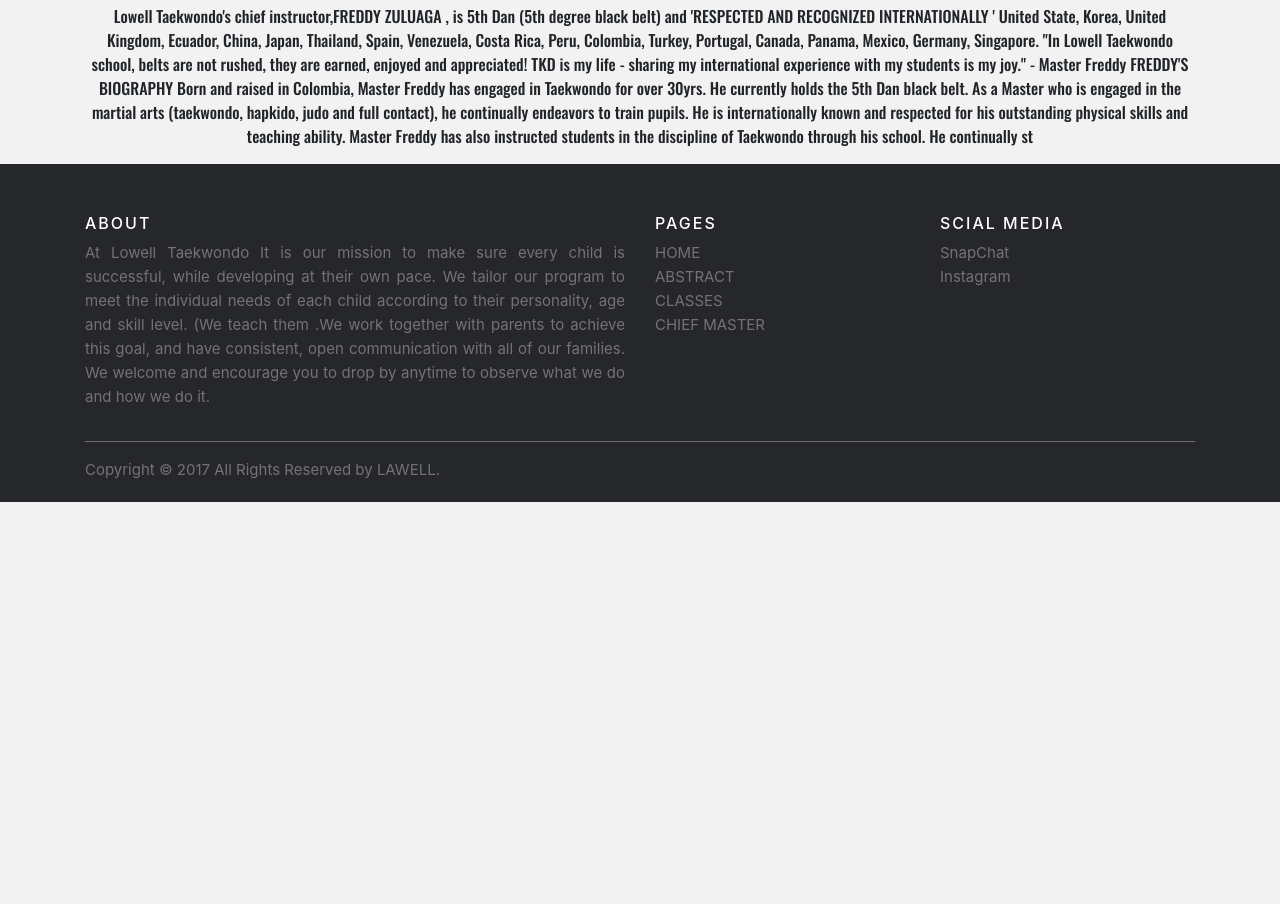
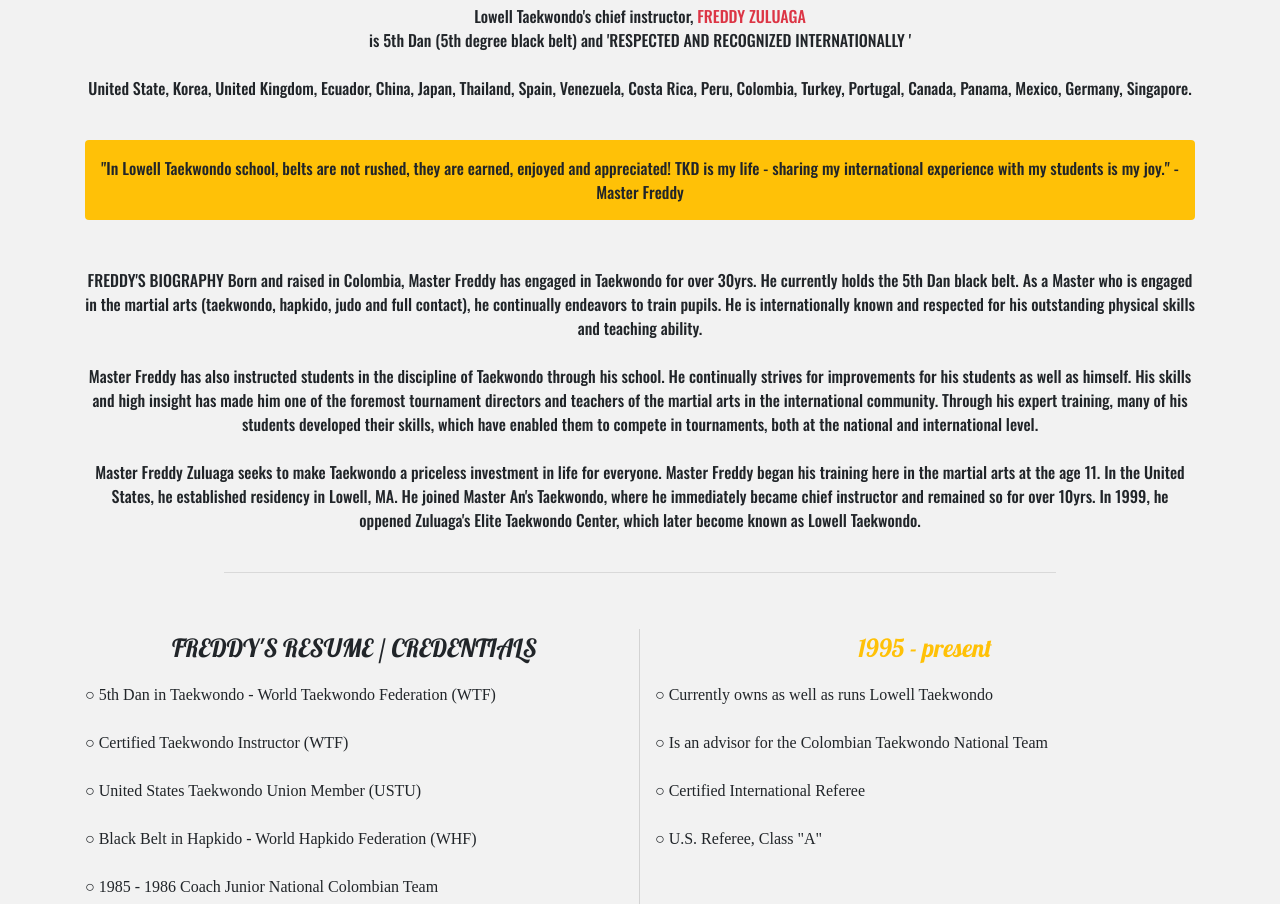
Before and after one commit to Mazen-Al-Samman/LOWELL-TAEKWONDO, a plain HTML site: page chief.html in a window 1280 px wide. Shown: the part 1896-2800 px from the top of the page. Before the commit the page ends 2398 px from the top, so only its background shows below. Drawn offline with nearby package versions, Linux system fonts and the light colour scheme.

Commit message:
Complete Chief page

```diff
--- a/chief.html
+++ b/chief.html
@@ -101,19 +101,60 @@
     <div style="background-image: url(img/img11.jpg); display: inline-block ; background-size: cover ;width: 250px; height: 300px;" class="contrast img-fluid"></div>
     <div style="background-image: url(img/img12.jpg);  display: inline-block ;background-size: cover ;width: 250px; height: 300px;" class="contrast img-fluid"></div>
     <p class="mt-5">
-      Lowell Taekwondo's chief instructor,FREDDY ZULUAGA
-      , is 5th Dan (5th degree black belt) and 'RESPECTED AND RECOGNIZED INTERNATIONALLY '
-
+        Lowell Taekwondo's chief instructor, <span class="text-danger">FREDDY ZULUAGA</span>
+        <br>
+        is 5th Dan (5th degree black belt) and 'RESPECTED AND RECOGNIZED INTERNATIONALLY '
+        <br><br>
         United State, Korea, United Kingdom, Ecuador, China, Japan, Thailand, Spain, Venezuela, Costa Rica, Peru, Colombia, Turkey, Portugal, Canada, Panama, Mexico, Germany, Singapore.
-
+        <br><br>
+        <div class="shadow-lg p-3 mb-5 bg-warning rounded">
         "In Lowell Taekwondo school, belts are not rushed, they are earned, enjoyed and appreciated! TKD is my life - sharing my international experience with my students is my joy."
         - Master Freddy
-
+        </div>
         FREDDY'S BIOGRAPHY
         Born and raised in Colombia, Master Freddy has engaged in Taekwondo for over 30yrs. He currently holds the 5th Dan black belt. As a Master who is engaged in the martial arts (taekwondo, hapkido, judo and full contact), he continually endeavors to train pupils. He is internationally known and respected for his outstanding physical skills and teaching ability.
-
-      Master Freddy has also instructed students in the discipline of Taekwondo through his school. He continually st
+        <br><br>
+        Master Freddy has also instructed students in the discipline of Taekwondo through his school. He continually strives for improvements for his students as well as himself. His skills and high insight has made him one of the foremost tournament directors and teachers of the martial arts in the international community. Through his expert training, many of his students developed their skills, which have enabled them to compete in tournaments, both at the national and international level.
+        <br><br>
+        Master Freddy Zuluaga seeks to make Taekwondo a priceless investment in life for everyone. Master Freddy began his training here in the martial arts at the age 11. In the United States, he established residency in Lowell, MA. He joined Master An's Taekwondo, where he immediately became chief instructor and remained so for over 10yrs. In 1999, he oppened Zuluaga's Elite Taekwondo Center, which later become known as Lowell Taekwondo.
+        <br><br>
     </p>
+    <hr class="w-75">
+    <br>
+    <div class="row mt-3 mb-3">
+        <div class="col-md-6 bdr">
+            <p class="font-lobster">FREDDY'S RESUME / CREDENTIALS</p>
+            <p style="font-family: serif; text-align: justify;">
+                &#9675; 5th Dan in Taekwondo - World Taekwondo Federation (WTF)
+                <br><br>
+                &#9675; Certified Taekwondo Instructor (WTF)
+                <br><br>
+                &#9675; United States Taekwondo Union Member (USTU)
+                <br><br>
+                &#9675; Black Belt in Hapkido - World Hapkido Federation (WHF)
+                <br><br>
+                &#9675; 1985 - 1986 Coach Junior National Colombian Team
+                <br><br>
+                &#9675; 1986 - 1988 Member of Colombian Team
+                <br><br>
+                &#9675; 1988 - 1992 Placed 1st and 2nd in a series of New England competitions
+                <br><br>
+                &#9675; 1989 - 1990 Heavy Weight Champion for Massachusetts State
+            </p>
+        </div>
+        <div class="col-md-6">
+            <p class="font-lobster text-warning">1995 - present</p>
+            <p style="font-family: serif; text-align: justify;">
+                &#9675; Currently owns as well as runs Lowell Taekwondo
+                <br><br>
+                &#9675; Is an advisor for the Colombian Taekwondo National Team
+                <br><br>
+                &#9675; Certified International Referee
+                <br><br>
+                &#9675; U.S. Referee, Class "A"
+            </p>
+        </div>
+    </div>
     </div>
 
     <!-- Site footer -->
--- a/css/main.css
+++ b/css/main.css
@@ -81,6 +81,10 @@
 }
 body {
     background-color: #f2f2f2;
+    overflow-x: hidden;
+}
+.bdr {
+  border-right: 1px solid lightgray ;
 }
 .site-footer
 {
@@ -265,6 +269,10 @@ li.active:hover > a{
   .fr{
     margin-left: 50%;
   }
+  .bdr {
+    border: none;
+    margin-bottom: 25px;
+  }
 }
 .saturate { filter: saturate(3); }
 .grayscale { filter: grayscale(100%); }
```
Also changed, not shown: index.html (+30 -3 lines). Lines whose indentation alone changed are shown as unchanged.
